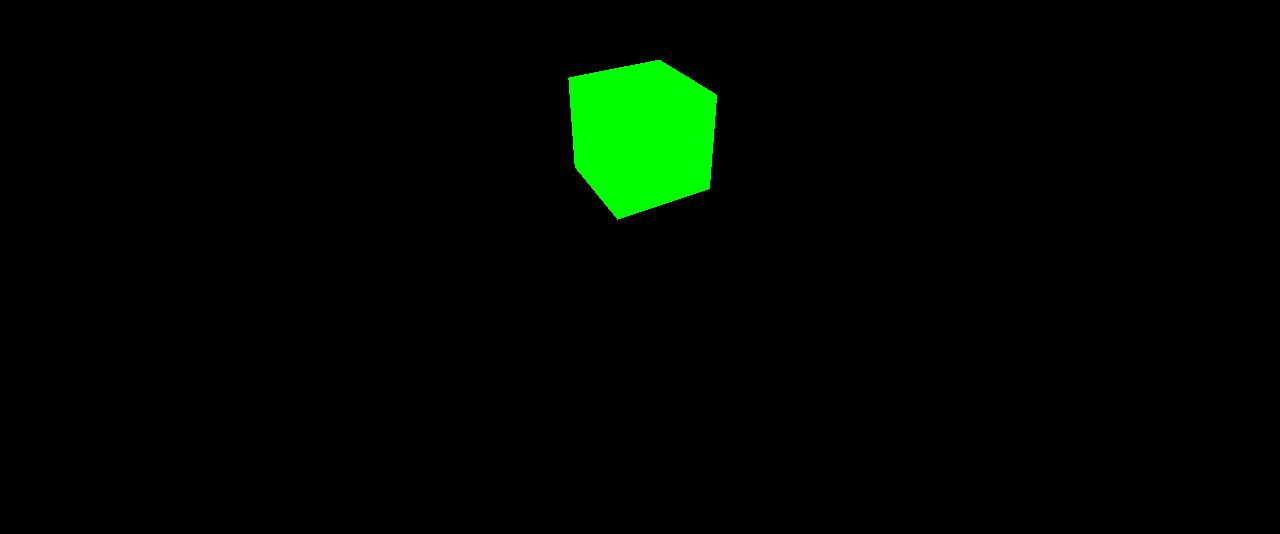
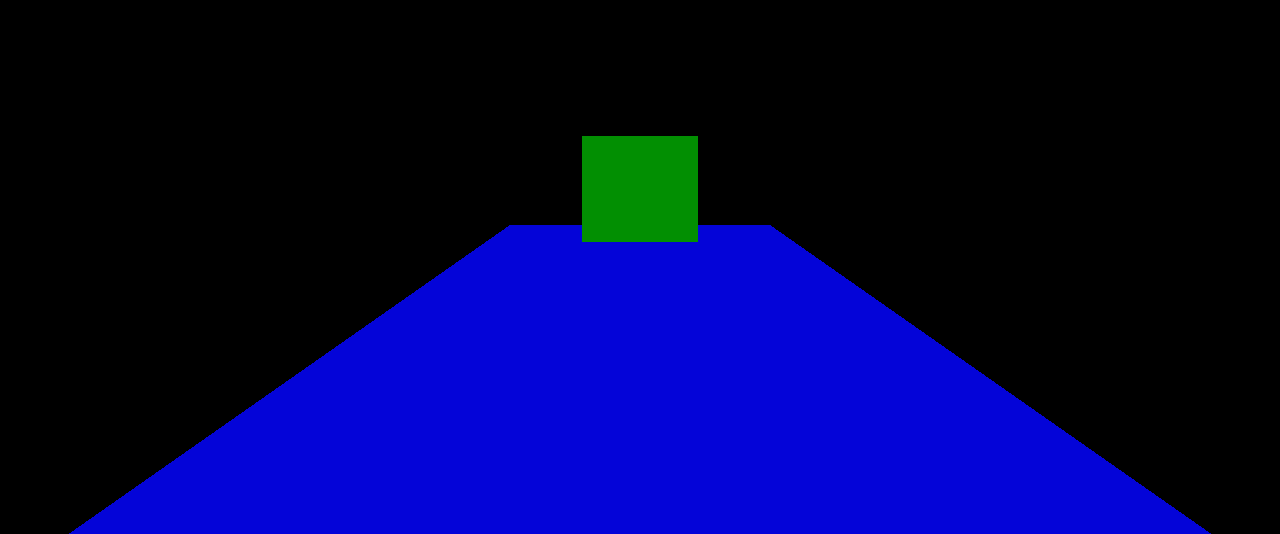
Before and after one commit to khjtoy/ThreeJSGame, a plain HTML site: page index.html in a window 1280 px wide. Shown: the part 266-800 px from the top of the page. Drawn offline with nearby package versions, Linux system fonts and the light colour scheme; animation ran at ten frames a second.

Commit message:
2023.04.14 Rigidbody & Basic Movement

```diff
--- a/index.html
+++ b/index.html
@@ -31,23 +31,130 @@
   )
 
   const renderer = new THREE.WebGLRenderer()
+  renderer.shadowMap.enabled = true
   renderer.setSize(window.innerWidth, window.innerHeight)
   document.body.appendChild(renderer.domElement)
 
   const controls = new OrbitControls(camera, renderer.domElement)
 
-  const geometry = new THREE.BoxGeometry(1, 1, 1)
-  const material = new THREE.MeshBasicMaterial({ color: 0x00ff00 })
-  const cube = new THREE.Mesh(geometry, material)
+  class Box extends THREE.Mesh
+  {
+    constructor({width, height, depth, color = "#00ff00", velocity = {x: 0, y: 0, z: 0}, position = {x: 0, y: 0, z: 0}})
+    {
+      super(
+        new THREE.BoxGeometry(width, height, depth),
+        new THREE.MeshStandardMaterial({ color })
+      )
+
+        this.width = width
+        this.height = height
+        this.depth = depth
+
+        this.position.set(position.x, position.y, position.z)
+
+        this.bottom = this.position.y - this.height / 2
+        this.top = this.position.y + this.height / 2
+
+        this.velocity = velocity
+        this.gravity = -0.002
+    }
+
+    update(group)
+    {
+      this.bottom = this.position.y - this.height / 2
+      this.top = this.position.y + this.height / 2
+
+      this.position.x += this.velocity.x
+      this.applyGravity()
+    }
+
+    applyGravity()
+    {
+      // 하향 가속도
+      this.velocity.y += this.gravity
+
+      // 다음 프레임을 예측하였는데 ground의 top보다 같거나 작으면
+      if(this.bottom + this.velocity.y <= ground.top)
+      {
+        // 마찰
+        this.velocity.y *= 0.8
+        this.velocity.y = -this.velocity.y
+      }
+      else this.position.y += this.velocity.y;
+    }
+  }
+
+  const cube = new Box({
+    width: 1,
+    height: 1,
+    depth: 1,
+    velocity: {x: 0, y: -0.01, z:0}
+  })
+  cube.castShadow = true
   scene.add(cube)
+
+  const ground = new Box({
+    width: 5,
+    height: 0.5,
+    depth: 10,
+    color: '#0000ff',
+    position: {x: 0, y: -2, z: 0}
+  })
+
+  ground.receiveShadow = true
+  scene.add(ground)
+
+  const light = new THREE.DirectionalLight(0xffffff, 1)
+  light.position.y = 3
+  light.position.z = 2
+  light.castShadow = true
+  scene.add(light)
+
+  const keys =
+  {
+    a: {pressed: false},
+    d: {pressed: false}
+  }
+
+  window.addEventListener('keydown', (event) => {
+    switch(event.code)
+    {
+      case 'KeyA':
+        keys.a.pressed = true
+        break;
+      case 'KeyD':
+        keys.d.pressed = true
+        break;
+    }
+  })
+
+  window.addEventListener('keyup', (event) => {
+    switch(event.code)
+    {
+      case 'KeyA':
+        keys.a.pressed = false
+        break;
+      case 'KeyD':
+        keys.d.pressed = false
+        break;
+    }
+  })
 
   camera.position.z = 5
 
   function animate() {
     requestAnimationFrame(animate)
     renderer.render(scene, camera)
-    cube.rotation.x += 0.01
-    cube.rotation.y += 0.01
+
+    // movement Code
+    cube.velocity.x = 0
+    if (keys.a.pressed) cube.velocity.x = -0.01
+    else if (keys.d.pressed) cube.velocity.x = 0.01
+
+    cube.update(ground)
+    //cube.position.y += -0.01
+    //cube.rotation.x += 0.01
+    //cube.rotation.y += 0.01
   }
   animate()
 </script>
```
